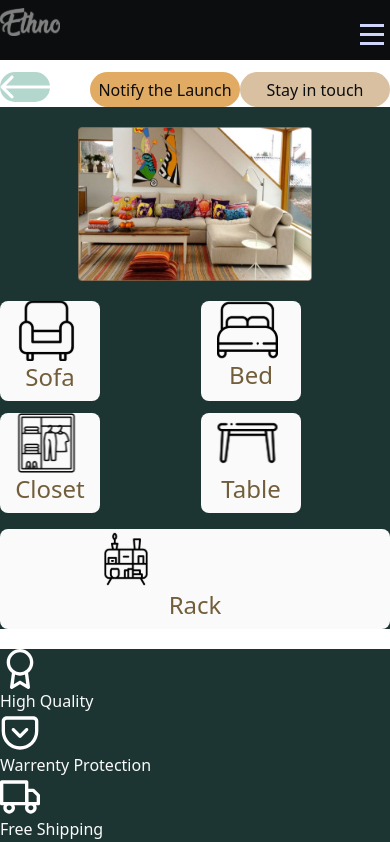
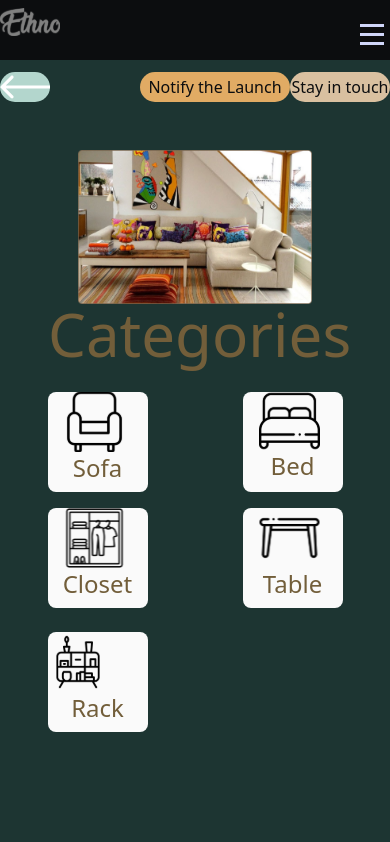
Before and after one commit to Suleman-Tasawar/CultureFurniture, a React (Vite) app: page /products in a window 390 px wide. Shown: the top 842 px of the page. Built offline with nearby package versions, Linux system fonts and the light colour scheme.

Commit message:
Fix-->Responsivness

```diff
--- a/src/components/Assurance.jsx
+++ b/src/components/Assurance.jsx
@@ -6,20 +6,24 @@ import ImgWarrenty from "/assets/warrenty.svg";
 
 export default function Assurance() {
   return (
-    <div className="bg-primary flex lg:flex-row md:flex-col sm:flex-col justify-evenly align-middle text-white lg:mt-0 md:mt-5 sm:mt-5 lg:mx-0 md:mx-auto sm:mx-auto">
-      <div>
+    <div className=" bg-primary flex lg:flex-row md:flex-col sm:flex-col sm:place-items-center justify-evenly align-middle text-white ">
+      <div className="lg:mt-0 md:mt-0 sm:mt-10 border-b-2">
         <img src={ImgQuality} alt="ImgQuality" />
         <h1> High Quality</h1>
       </div>
-      <div>
-        <img src={ImgWarrenty} alt="ImgWarrenty" />
+      <div className="lg:mt-0 md:mt-0 sm:mt-10 border-b-2">
+        <img
+          className="lg:mx-0 md:mx-0 sm:mx-6"
+          src={ImgWarrenty}
+          alt="ImgWarrenty"
+        />
         <h1>Warrenty Protection</h1>
       </div>
-      <div>
+      <div className="lg:mt-0 md:mt-0 sm:mt-10 border-b-2">
         <img src={ImgShipping} alt="ImgShipping" />
         <h1>Free Shipping</h1>
       </div>
-      <div>
+      <div className="lg:mt-0 md:mt-0 sm:mt-10 border-b-2">
         <img src={ImgSupport} alt="ImgSupport" />
         <h1>24/7 Support</h1>
       </div>
--- a/src/components/Navigate.jsx
+++ b/src/components/Navigate.jsx
@@ -4,7 +4,7 @@ import Arrow from "/assets/Arrow1.svg";
 
 function Navigate() {
   return (
-    <nav className=" mt-3 flex justify-between align-middle">
+    <nav className="bg-primary pt-3 flex justify-between align-middle">
       <div>
         <Link
           to=".."
@@ -14,10 +14,10 @@ function Navigate() {
         </Link>
       </div>
       <div>
-        <button className="hover:bg-neutral-yellow hover:transition w-[150px] h-[35px] bg-light-yellow text-background rounded-full">
+        <button className="hover:bg-neutral-yellow hover:transition w-[150px] h-[30px] bg-light-yellow text-background rounded-full">
           <Link to="/notify">Notify the Launch</Link>
         </button>
-        <button className="hover:bg-light-yellow hover:transition-all  w-[150px] h-[35px] bg-neutral-yellow text-background rounded-full">
+        <button className="hover:bg-light-yellow hover:transition-all  w-[100px] h-[30px] bg-neutral-yellow text-background rounded-full">
           <Link to="/contact">Stay in touch</Link>
         </button>
       </div>
--- /dev/null
+++ b/src/components/ProdShow.jsx
@@ -0,0 +1,7 @@
+import React from "react";
+
+function ProdShow() {
+  return <div>ProdShow</div>;
+}
+
+export default ProdShow;
--- a/src/pages/Contact.jsx
+++ b/src/pages/Contact.jsx
@@ -19,8 +19,8 @@ function Contact() {
   console.log(form);
   return (
     <section className="bg-green-neutral h-[100vh] flex justify-center">
-      <div className="mt-10  flex lg:flex-row md:flex-col sm:flex-col justify-between align-middle bg-white w-[70%] h-fit  rounded-2xl">
-        <div className="p-3 lg:w-[50%] md:w-[60%] sm:w-[70%] ">
+      <div className="mt-10  flex lg:flex-row md:flex-col sm:flex-col justify-between align-middle bg-white w-[90%] h-fit  rounded-2xl">
+        <div className="p-3 lg:w-[50%] md:w-[60%] sm:w-[90%] ">
           <h1 className="text-4xl font-bold">
             Get in <span className="text-light-yellow ">Touch</span>
           </h1>
@@ -30,7 +30,7 @@ function Contact() {
           </p>
 
           <form>
-            <div className="mt-3 border-border-grey border-[1px] bg-white">
+            <div className="mt-3 border-border-grey border-[1px] bg-white rounded-full">
               <input
                 className="border-none outline-none w-full h-[40px]"
                 type="text"
@@ -40,7 +40,7 @@ function Contact() {
               />
             </div>
 
-            <div className="mt-3 border-border-grey border-[1px] bg-white">
+            <div className="mt-3 border-border-grey border-[1px] bg-white rounded-full">
               <input
                 className="border-none outline-none w-full h-[40px]"
                 type="email"
@@ -50,7 +50,7 @@ function Contact() {
               />
             </div>
 
-            <div className="mt-3 border-border-grey border-[1px] bg-white">
+            <div className="mt-3 border-border-grey border-[1px] bg-white rounded-full">
               <input
                 className="border-none outline-none w-full h-[40px] "
                 type="tel"
@@ -60,7 +60,7 @@ function Contact() {
               />
             </div>
 
-            <div className="  mt-3 w-full h-[40px] border-border-grey border-[1px] bg-white">
+            <div className="  mt-3 w-full h-[40px] border-border-grey border-[1px] bg-white rounded-full">
               <select
                 name="reason"
                 className="border-none outline-none w-full h-[40px]"
@@ -102,7 +102,7 @@ function Contact() {
             </div>
           </div>
         </div>
-        <div className="w-[30%]  bg-primary"></div>
+        <div className="lg:w-[30%] md:w-0 sm:w-0  bg-primary"></div>
       </div>
     </section>
   );
--- a/src/pages/Notify.jsx
+++ b/src/pages/Notify.jsx
@@ -10,7 +10,7 @@ function Notify() {
 
   console.log(emailList);
   return (
-    <section className=" bg-primary h-[100vh] flex flex-col justify-center align-middle">
+    <section className=" bg-primary h-[100vh] flex flex-col place-items-center align-middle">
       <h1 className="text-neutral-yellow text-4xl font-bold">
         NOTIFY THE LAUNCH
       </h1>
@@ -20,7 +20,7 @@ function Notify() {
       </p>
 
       <form>
-        <div className="mt-5 flex lg:flex-row md:flex-row sm:flex-col lg:justify-between md:justify-between sm:justify-center align-middle bg-white rounded-lg  w-[70%] p-2">
+        <div className="mt-auto flex lg:flex-row md:flex-row sm:flex-col lg:justify-between md:justify-between  place-items-center align-middle bg-white rounded-lg  w-[90%] p-2">
           <div className="flex mt-2 w-full">
             <div>
               <img src={email} alt="Email" />
@@ -36,7 +36,7 @@ function Notify() {
             </div>
           </div>
           <div>
-            <button className="w-[150px] h-[40px] sm:mt-5 bg-neutral-yellow text-show-brown rounded-xl">
+            <button className="w-[150px] h-[40px] lg:mt-0 md:mt-0 sm:mt-5 bg-neutral-yellow text-show-brown rounded-xl">
               Register
             </button>
           </div>
--- a/src/pages/Products.jsx
+++ b/src/pages/Products.jsx
@@ -8,12 +8,19 @@ import ProdRack from "/assets/prod--rack.svg";
 
 export default function Products() {
   return (
-    <section className="pt-5 flex lg:flex-row md:flex-col sm:flex-col justify-evenly align-middle bg-primary h-fit">
-      <div className="lg:w-[40%] md:w-[50%] sm:w-[60%] sm:mx-auto">
+    <section className="pt-12 flex lg:flex-row md:flex-col sm:flex-col justify-center align-middle bg-primary lg:h-[567px] md:h-full sm:h-full">
+      <div className=" lg:w-[40%] md:w-[50%] sm:w-[60%] sm:mx-auto">
         <img src={ProdImg} alt="Product Page" />
       </div>
+      <div className="flex lg:flex-row-reverse md:flex-col sm:flex-col justify-center align-middle">
+        <div className="ml-12 w-[10%] text-center">
+          <h1 className="mt-22 text-6xl text-show-brown lg:rotate-90">
+            Categories
+          </h1>
+        </div>
+
         <div className="text-center lg:mt-0 md:mt-5 sm:mt-5">
-        <div className="grid grid-cols-2 grid-rows-2 lg:gap-7 md:gap-3 sm:gap-3 text-center align-middle">
+          <div className="grid place-items-center lg:grid-cols-2 lg:grid-rows-2 md:grid-cols-2 md:grid-rows-2 sm:grid-cols-2 sm:grid-rows-4  lg:gap-7 md:gap-3 sm:gap-0 text-center align-middle">
             <div className=" w-[100px] h-[100px] bg-white rounded-lg  cursor-pointer">
               <img className="mx-4" src={ProdSofa} />
               <h1 className="text-show-brown text-2xl">Sofa</h1>
@@ -30,10 +37,11 @@ export default function Products() {
               <img className="mx-4" src={ProdTable} />
               <h1 className="text-show-brown text-2xl">Table</h1>
             </div>
+            <div className="lg:w-[100px] md:w-[100px] sm:w-[100px] h-[100px] bg-white rounded-lg  cursor-pointer mt-4">
+              <img src={ProdRack} />
+              <h1 className="text-show-brown text-2xl">Rack</h1>
             </div>
-        <div className="w-full h-[100px] bg-white rounded-lg  cursor-pointer mt-4">
-          <img className="mx-24" src={ProdRack} />
-          <h1 className="text-show-brown text-2xl">Rack</h1>
+          </div>
         </div>
       </div>
     </section>
```
Lines whose indentation alone changed are shown as unchanged.
